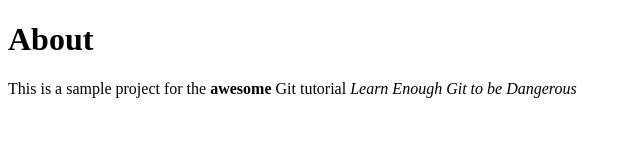
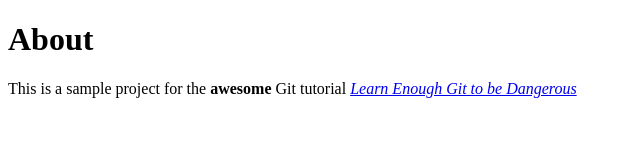
Before and after one commit to Jackwitwicky/website, a plain HTML site: page about.html in a window 1280 px wide. Shown: the whole page, without its empty margins (0-640 px from the left). Drawn offline with Linux system fonts and the light colour scheme.

Commit message:
add link to tutorial site

```diff
--- a/about.html
+++ b/about.html
@@ -7,7 +7,7 @@
 
 	<h1>About</h1>
 
-	<p>This is a sample project for the <strong>awesome</strong> Git tutorial <em>Learn Enough Git to be Dangerous</em>
+	<p>This is a sample project for the <strong>awesome</strong> Git tutorial <a href="http://learnenough.com/git-tutorial"><em>Learn Enough Git to be Dangerous</em></a>
 	</p>
 
 </body>
```
